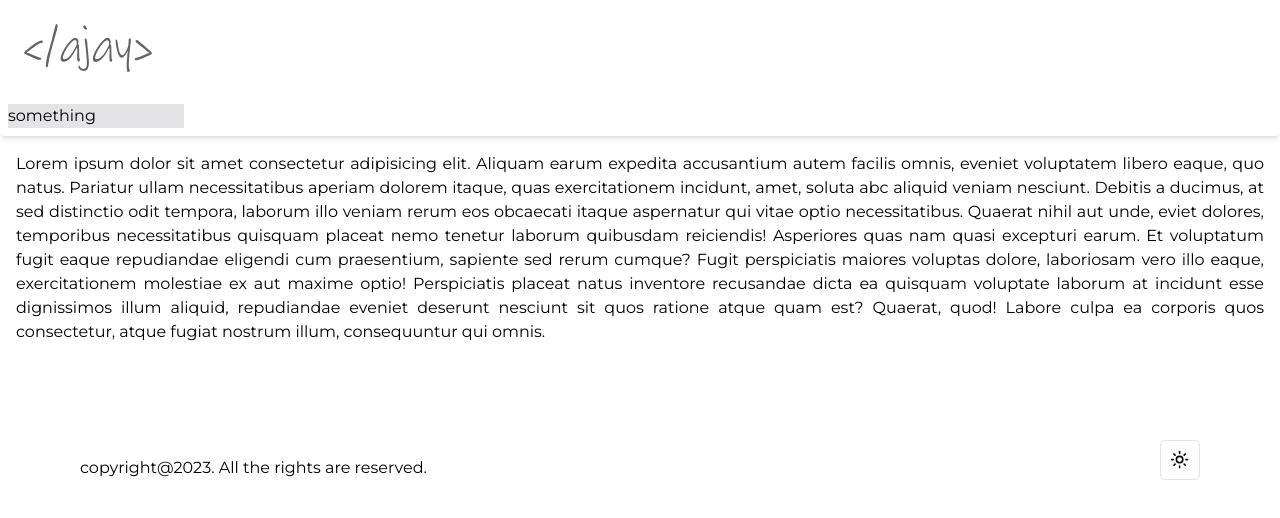
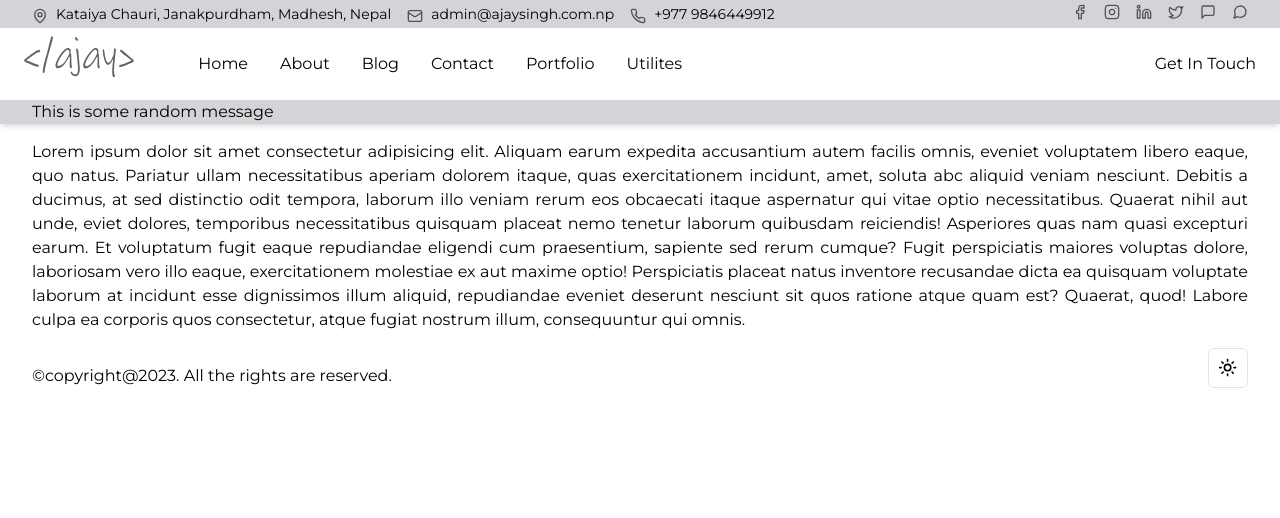
Before and after one commit to mentormaya/mentormaya.github.io, a Next.js app: page / in a window 1280 px wide. Shown: the top 518 px of the page. Built offline with nearby package versions, Linux system fonts and the light colour scheme.

Commit message:
top-nav-bar completed

```diff
--- a/app/(main)/page.tsx
+++ b/app/(main)/page.tsx
@@ -1,6 +1,6 @@
 export default function Home() {
   return (
-    <main className="container p-4">
+    <main className="container py-4">
       <div className="grid text-justify">
         Lorem ipsum dolor sit amet consectetur adipisicing elit. Aliquam earum
         expedita accusantium autem facilis omnis, eveniet voluptatem libero
--- /dev/null
+++ b/components/data/info.ts
@@ -0,0 +1,13 @@
+export const info = {
+  name: "Ajay Singh",
+  email: "admin@ajaysingh.com.np",
+  phone: "+977 9846449912",
+  address: "Kataiya Chauri, Janakpurdham, Madhesh, Nepal",
+  map: "https://www.google.com/maps/@26.7181412,85.9205459,18z?entry=ttu",
+  facebook: "https://facebook.com/ajay.mentormaya",
+  instagram: "https://instagram.com/mentormaya",
+  linkedin: "https://facebook.com/ajay.mentormaya",
+  twitter: "https://twitter.com/singh_ajaykumar",
+  viber: "https://viber.me/9803522141",
+  whatsapp: "https://wa.me/9803522141",
+};
--- a/components/data/menus.ts
+++ b/components/data/menus.ts
@@ -4,6 +4,7 @@ import {
   MailCheck,
   Newspaper,
   UserSquare2,
+  Workflow,
 } from "lucide-react";
 
 export const mainMenu = [
@@ -31,6 +32,18 @@ export const mainMenu = [
     active: false,
     icon: UserSquare2,
   },
+  {
+    label: "Portfolio",
+    name: "portfolio",
+    active: false,
+    icon: Workflow,
+  },
+  {
+    label: "Utilites",
+    name: "utilites",
+    active: false,
+    icon: Workflow,
+  },
 ];
 
 export const rightMenu = [
--- /dev/null
+++ b/components/sections/flash-messages.tsx
@@ -0,0 +1,11 @@
+import React from "react";
+
+function FlashMessages() {
+  return (
+    <div className="flash-news bg-zinc-300 container dark:bg-zinc-700">
+      This is some random message
+    </div>
+  );
+}
+
+export default FlashMessages;
--- a/components/sections/footer.tsx
+++ b/components/sections/footer.tsx
@@ -3,9 +3,9 @@ import { ModeToggle } from "@/components/mode-toggle";
 
 function Footer() {
   return (
-    <footer className="flex justify-between content-center p-20">
+    <footer className="container flex justify-between content-center">
       <div className="fixed bottom-0 left-0 flex h-48 w-full items-end justify-center bg-gradient-to-t from-white via-white dark:from-black dark:via-black lg:static lg:h-auto lg:w-auto lg:bg-none">
-        copyright@2023. All the rights are reserved.
+        &copy;copyright@2023. All the rights are reserved.
       </div>
 
       <ModeToggle />
--- a/components/sections/header.tsx
+++ b/components/sections/header.tsx
@@ -2,11 +2,15 @@ import React from "react";
 import Image from "next/image";
 
 import MainNav from "@/components/sections/main-nav";
+import TopBar from "./top-bar";
+import FlashMessages from "./flash-messages";
 
 function Header() {
   return (
-    <header className="container grid content-center justify-start gap-4 p-2 shadow-md rounded">
-      <div className="brand mr-4 p-4">
+    <header className="shadow-md rounded">
+      <TopBar />
+      <div className="container navigation flex content-center justify-start gap-4 p-2">
+        <div className="brand mr-4 px-4">
           <Image
             alt="Logo"
             src="/images/full_code.svg"
@@ -15,6 +19,8 @@ function Header() {
           />
         </div>
         <MainNav />
+      </div>
+      <FlashMessages />
     </header>
   );
 }
--- a/components/sections/main-nav.tsx
+++ b/components/sections/main-nav.tsx
@@ -1,6 +1,8 @@
+/* eslint-disable prettier/prettier */
 import React from "react";
 
 import { mainMenu, rightMenu } from "@/components/data/menus";
+
 import { cn } from "@/helper/utils";
 
 interface MainNavProps {
@@ -8,7 +10,35 @@ interface MainNavProps {
 }
 
 function MainNav({ className }: MainNavProps) {
-  return <div className="bg-zinc-200 w-full">something</div>;
+  return (
+    <nav
+      className={cn(
+        "w-full flex flex-row justify-between content-center",
+        className
+      )}
+    >
+      <ul className="flex">
+        {mainMenu.map(menu => (
+          <li
+            key={menu.name}
+            className="inline-flex capitalize text-center p-4"
+          >
+            {menu.label}
+          </li>
+        ))}
+      </ul>
+      <ul className="flex">
+        {rightMenu.map(menu => (
+          <li
+            key={menu.name}
+            className="inline-flex capitalize text-center p-4"
+          >
+            {menu.label}
+          </li>
+        ))}
+      </ul>
+    </nav>
+  );
 }
 
 export default MainNav;
--- /dev/null
+++ b/components/sections/top-bar.tsx
@@ -0,0 +1,86 @@
+import {
+  Facebook,
+  Instagram,
+  Linkedin,
+  Mail,
+  MapPin,
+  MessageCircle,
+  MessageSquare,
+  Phone,
+  Twitter,
+} from "lucide-react";
+import Link from "next/link";
+import React from "react";
+
+import { info } from "@/components/data/info";
+
+function TopBar() {
+  return (
+    <div className="top-bar bg-zinc-300 dark:bg-zinc-700 container flex flex-row justify-between content-center py-1">
+      <div className="left-top flex flex-row gap-4">
+        <div className="address">
+          <Link
+            href={info.map}
+            className="flex flex-row justify-center"
+            target="_blank"
+          >
+            <MapPin className="w-4 h-4 mt-1 mr-2 text-zinc-600 dark:text-white" />
+            <p className="text-sm text-bold">{info.address}</p>
+          </Link>
+        </div>
+        <div className="email">
+          <Link
+            href={`mailto:${info.email}`}
+            className="flex flex-row justify-center"
+          >
+            <Mail className="w-4 h-4 mt-1 mr-2 text-zinc-600 dark:text-white" />
+            <p className="text-sm text-bold">{info.email}</p>
+          </Link>
+        </div>
+        <div className="phone">
+          <Link
+            href={`tel:${info.phone.replace(" ", "")}`}
+            className="flex flex-row justify-center"
+          >
+            <Phone className="w-4 h-4 mt-1 mr-2 text-zinc-600 dark:text-white" />
+            <p className="text-sm text-bold">{info.phone}</p>
+          </Link>
+        </div>
+      </div>
+      <div className="right-top flex flex-row gap-4">
+        {info.facebook && (
+          <Link href={info.facebook} target="_blank">
+            <Facebook className="h-4 w-4 text-zinc-600 cursor-pointer hover:text-zinc-800 dark:text-white" />
+          </Link>
+        )}
+        {info.instagram && (
+          <Link href={info.instagram} target="_blank">
+            <Instagram className="h-4 w-4 text-zinc-600 cursor-pointer hover:text-zinc-800 dark:text-white" />
+          </Link>
+        )}
+        {info.linkedin && (
+          <Link href={info.linkedin} target="_blank">
+            <Linkedin className="h-4 w-4 text-zinc-600 cursor-pointer hover:text-zinc-800 dark:text-white" />
+          </Link>
+        )}
+        {info.twitter && (
+          <Link href={info.twitter} target="_blank">
+            <Twitter className="h-4 w-4 text-zinc-600 cursor-pointer hover:text-zinc-800 dark:text-white" />
+          </Link>
+        )}
+        {info.viber && (
+          <Link href={info.viber} target="_blank">
+            <MessageSquare className="h-4 w-4 text-zinc-600 cursor-pointer hover:text-zinc-800 dark:text-white" />
+          </Link>
+        )}
+        {info.whatsapp && (
+          <Link href={info.whatsapp} target="_blank">
+            <MessageCircle className="h-4 w-4 text-zinc-600 cursor-pointer hover:text-zinc-800 dark:text-white" />
+          </Link>
+        )}
+      </div>
+    </div>
+  );
+}
+
+export default TopBar;
```
Lines whose indentation alone changed are shown as unchanged.
